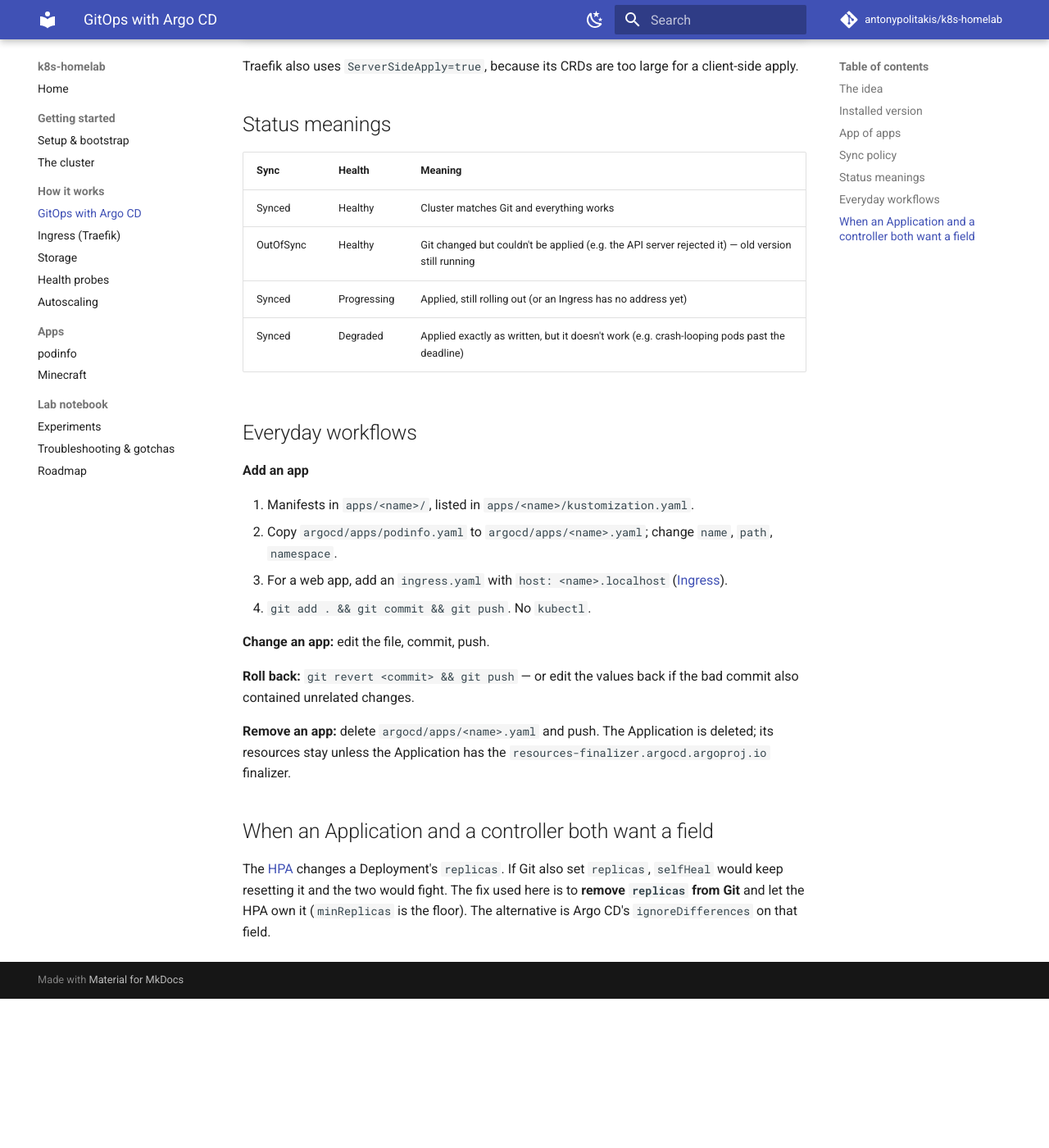
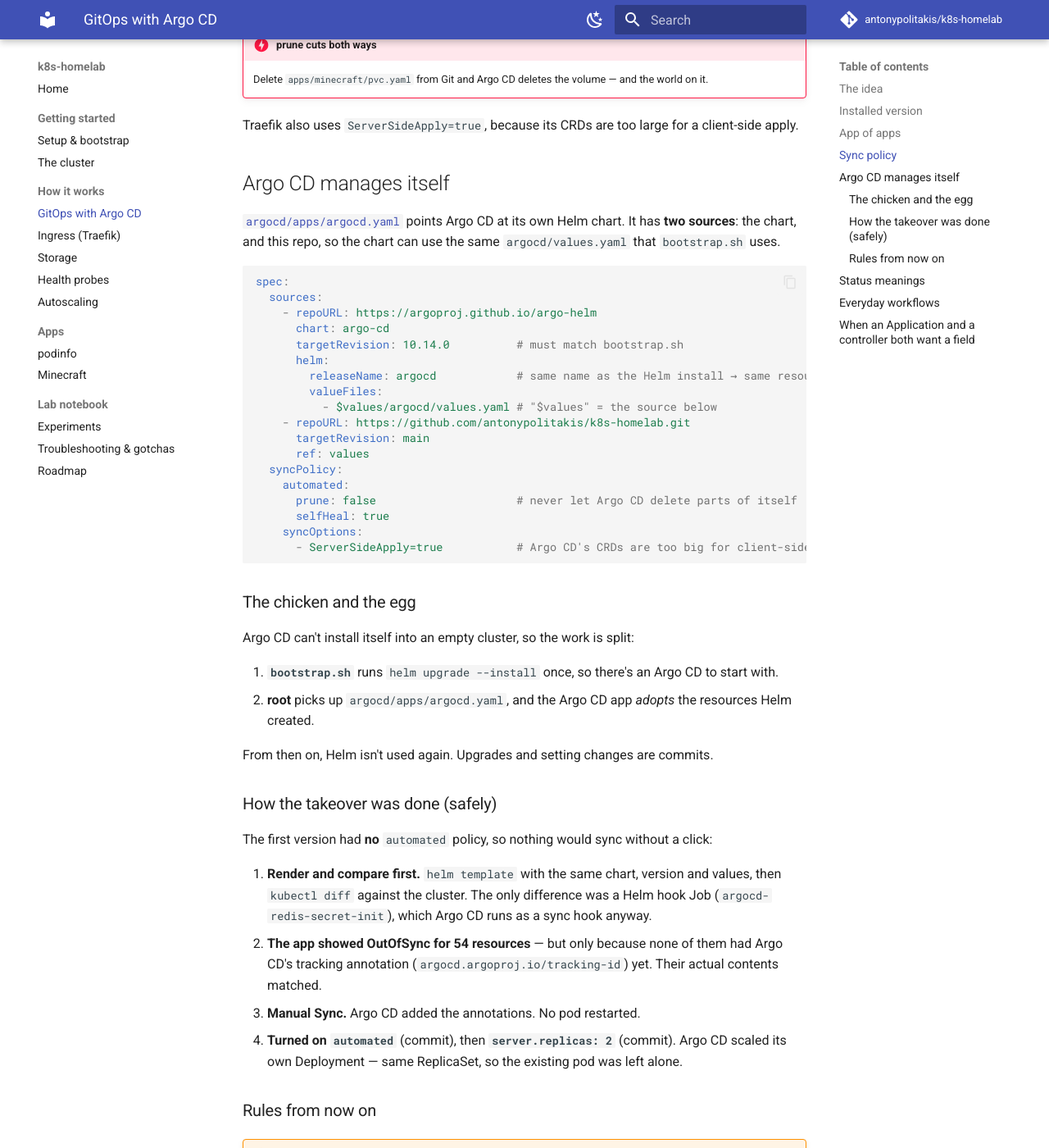
Before and after one commit to antonypolitakis/k8s-homelab, an MkDocs documentation site: the page built from docs/gitops.md, in a window 1280 px wide and 1400 px high, scrolled down 1711 px. Shown: the whole window at 82% size. Built offline with MkDocs 1.6.1 and Material for MkDocs 9.7.7, drawn with Linux system fonts in a browser that asks for light colours; comment, search, counter and statistics services are not loaded; before the commit the page ends 2929 px from its top, so only the background shows below that; some of the changed text lies outside the part shown.

Commit message:
Docs: Argo CD manages itself

````diff
--- a/docs/gitops.md
+++ b/docs/gitops.md
@@ -21,12 +21,13 @@ configs:
   params:
     server.insecure: true      # serve plain HTTP; Traefik faces the browser
 server:
+  replicas: 2                  # first change made to Argo CD through Git
   ingress:
     enabled: true
     ingressClassName: traefik
 ```
 
-Argo CD itself is the one thing *not* managed by Argo CD (yet — see the [Roadmap](roadmap.md)).
+`bootstrap.sh` installs it once with Helm; after that, [Argo CD manages itself](#argo-cd-manages-itself).
 
 ## App of apps
 
@@ -35,6 +36,7 @@ Each app is an Argo CD **Application** — a small resource saying "sync *this*
 ```
 root (argocd/root.yaml)               ← applied once, by bootstrap.sh
   └─ watches argocd/apps/*.yaml
+       ├─ argocd          ──► Helm chart argo-cd 10.14.0        ──► ns argocd (itself)
        ├─ traefik         ──► Helm chart traefik 42.3.1         ──► ns traefik
        ├─ metrics-server  ──► Helm chart metrics-server 3.14.0  ──► ns kube-system
        ├─ podinfo         ──► apps/podinfo/  (this repo)        ──► ns podinfo
@@ -45,10 +47,11 @@ An Application's source can be:
 
 - **A folder in this repo** containing plain manifests and a `kustomization.yaml` (podinfo, minecraft).
 - **A Helm chart from a chart repository**, with values written inline under `helm.valuesObject` (traefik, metrics-server).
+- **Several sources at once** — a chart from one place, its values file from this repo (argocd; see below).
 
 ## Sync policy
 
-Every Application uses:
+Every Application (except `argocd` — see below) uses:
 
 ```yaml
 syncPolicy:
@@ -63,6 +66,61 @@ syncPolicy:
     Delete `apps/minecraft/pvc.yaml` from Git and Argo CD deletes the volume — and the world on it.
 
 Traefik also uses `ServerSideApply=true`, because its CRDs are too large for a client-side apply.
+
+## Argo CD manages itself
+
+[`argocd/apps/argocd.yaml`](https://github.com/antonypolitakis/k8s-homelab/blob/main/argocd/apps/argocd.yaml) points Argo CD at its own Helm chart. It has **two sources**: the chart, and this repo, so the chart can use the same `argocd/values.yaml` that `bootstrap.sh` uses.
+
+```yaml
+spec:
+  sources:
+    - repoURL: https://argoproj.github.io/argo-helm
+      chart: argo-cd
+      targetRevision: 10.14.0          # must match bootstrap.sh
+      helm:
+        releaseName: argocd            # same name as the Helm install → same resources
+        valueFiles:
+          - $values/argocd/values.yaml # "$values" = the source below
+    - repoURL: https://github.com/antonypolitakis/k8s-homelab.git
+      targetRevision: main
+      ref: values
+  syncPolicy:
+    automated:
+      prune: false                     # never let Argo CD delete parts of itself
+      selfHeal: true
+    syncOptions:
+      - ServerSideApply=true           # Argo CD's CRDs are too big for client-side apply
+```
+
+### The chicken and the egg
+
+Argo CD can't install itself into an empty cluster, so the work is split:
+
+1. **`bootstrap.sh`** runs `helm upgrade --install` once, so there's an Argo CD to start with.
+2. **root** picks up `argocd/apps/argocd.yaml`, and the Argo CD app *adopts* the resources Helm created.
+
+From then on, Helm isn't used again. Upgrades and setting changes are commits.
+
+### How the takeover was done (safely)
+
+The first version had **no** `automated` policy, so nothing would sync without a click:
+
+1. **Render and compare first.** `helm template` with the same chart, version and values, then `kubectl diff` against the cluster. The only difference was a Helm hook Job (`argocd-redis-secret-init`), which Argo CD runs as a sync hook anyway.
+2. **The app showed OutOfSync for 54 resources** — but only because none of them had Argo CD's tracking annotation (`argocd.argoproj.io/tracking-id`) yet. Their actual contents matched.
+3. **Manual Sync.** Argo CD added the annotations. No pod restarted.
+4. **Turned on `automated`** (commit), then **`server.replicas: 2`** (commit). Argo CD scaled its own Deployment — same ReplicaSet, so the existing pod was left alone.
+
+### Rules from now on
+
+!!! warning "Don't `helm upgrade argocd` by hand"
+    Argo CD owns the release now. A manual Helm upgrade fights with Git; `selfHeal` will put it back.
+
+!!! warning "The chart version lives in two places"
+    To upgrade Argo CD, bump `targetRevision` in `argocd/apps/argocd.yaml` **and** `--version` in `bootstrap.sh`, in the same commit. Otherwise a rebuild installs one version and Argo CD immediately upgrades it to the other.
+
+!!! danger "Breaking Argo CD through Git"
+    A bad commit to `argocd/values.yaml` can take down the thing that would apply the fix. If the UI goes away: fix Git, then rescue with the bootstrap command —
+    `helm upgrade --install argocd argo/argo-cd -n argocd --version 10.14.0 -f argocd/values.yaml` — or rebuild.
 
 ## Status meanings
 
````
Also changed, not shown: other parts of docs/gitops.md (+1 -1 lines), README.md (+10 -5 lines), docs/experiments.md (+6 -0 lines), docs/roadmap.md (+5 -3 lines), docs/setup.md (+6 -3 lines), docs/troubleshooting.md (+6 -0 lines).
